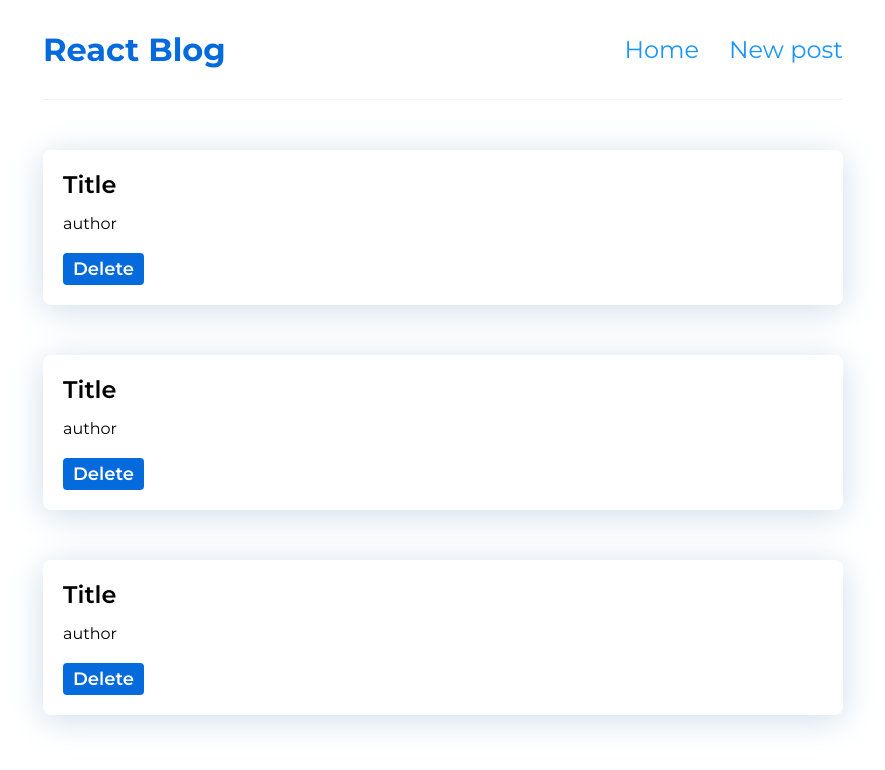
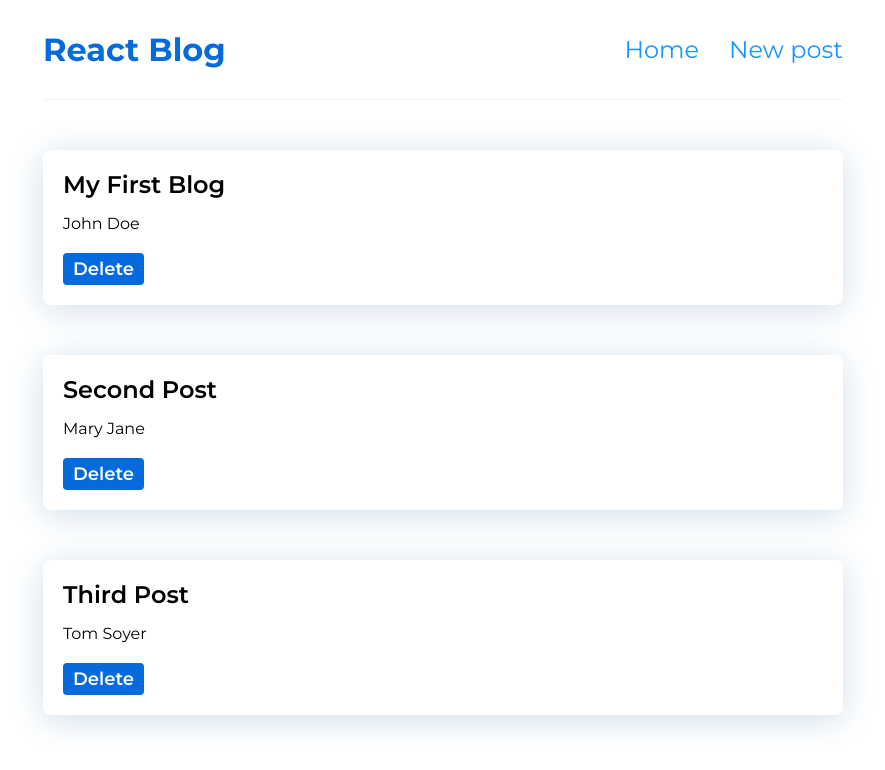
Before and after one commit to AliakseiKrasko/react-blog, a React (Create React App) app: page / in a window 1280 px wide. Shown: the top 770 px of the page, without its empty margins (197-1082 px from the left). Built offline with nearby package versions, Linux system fonts and the light colour scheme.

Commit message:
added BlogList

```diff
--- /dev/null
+++ b/src/BlogList.js
@@ -0,0 +1,18 @@
+import React from 'react';
+
+const BlogList = ({blog: posts}) => {
+    return (
+        <div className="blog">
+
+            {posts.map((post) => (
+                <div className="post-preview" key={post.id}>
+                    <h2>{post.title}</h2>
+                    <p>{post.author}</p>
+                    <button className="btn-delete">Delete</button>
+                </div>
+            ))}
+        </div>
+    );
+};
+
+export default BlogList;
--- a/src/Home.js
+++ b/src/Home.js
@@ -1,26 +1,34 @@
 import React from 'react';
+import BlogList from "./BlogList";
 
 const Home = () => {
+
+    const blog = [
+        {
+            title: "My First Blog",
+            body: "Lorem ipsum dolor sit amet consectetur adipisicing elit. Rem fuga nisi cum earum odio assumenda provident laborum quisquam ipsum, eaque accusantium maiores incidunt atque porro dicta dolores ad soluta modi?",
+            author: "John Doe",
+            id: 1
+        },
+        {
+            title: "Second Post",
+            body: "Lorem ipsum dolor sit amet consectetur adipisicing elit. Rem fuga nisi cum earum odio assumenda provident laborum quisquam ipsum, eaque accusantium maiores incidunt atque porro dicta dolores ad soluta modi?",
+            author: "Mary Jane",
+            id: 2
+        },
+        {
+            title: "Third Post",
+            body: "Lorem ipsum dolor sit amet consectetur adipisicing elit. Rem fuga nisi cum earum odio assumenda provident laborum quisquam ipsum, eaque accusantium maiores incidunt atque porro dicta dolores ad soluta modi?",
+            author: "Tom Soyer",
+            id: 3
+        }
+    ]
+
     return (
-        <div className="blog">
-            <div className="post-preview">
-                <h2>Title</h2>
-                <p>author</p>
-                <button className="btn-delete">Delete</button>
-            </div>
+        <div className="Home">
+            <BlogList blog={blog}/>
+        </div>
 
-            <div className="post-preview">
-                <h2>Title</h2>
-                <p>author</p>
-                <button className="btn-delete">Delete</button>
-            </div>
-
-            <div className="post-preview">
-                <h2>Title</h2>
-                <p>author</p>
-                <button className="btn-delete">Delete</button>
-            </div>
-        </div>
     );
 };
 
```
